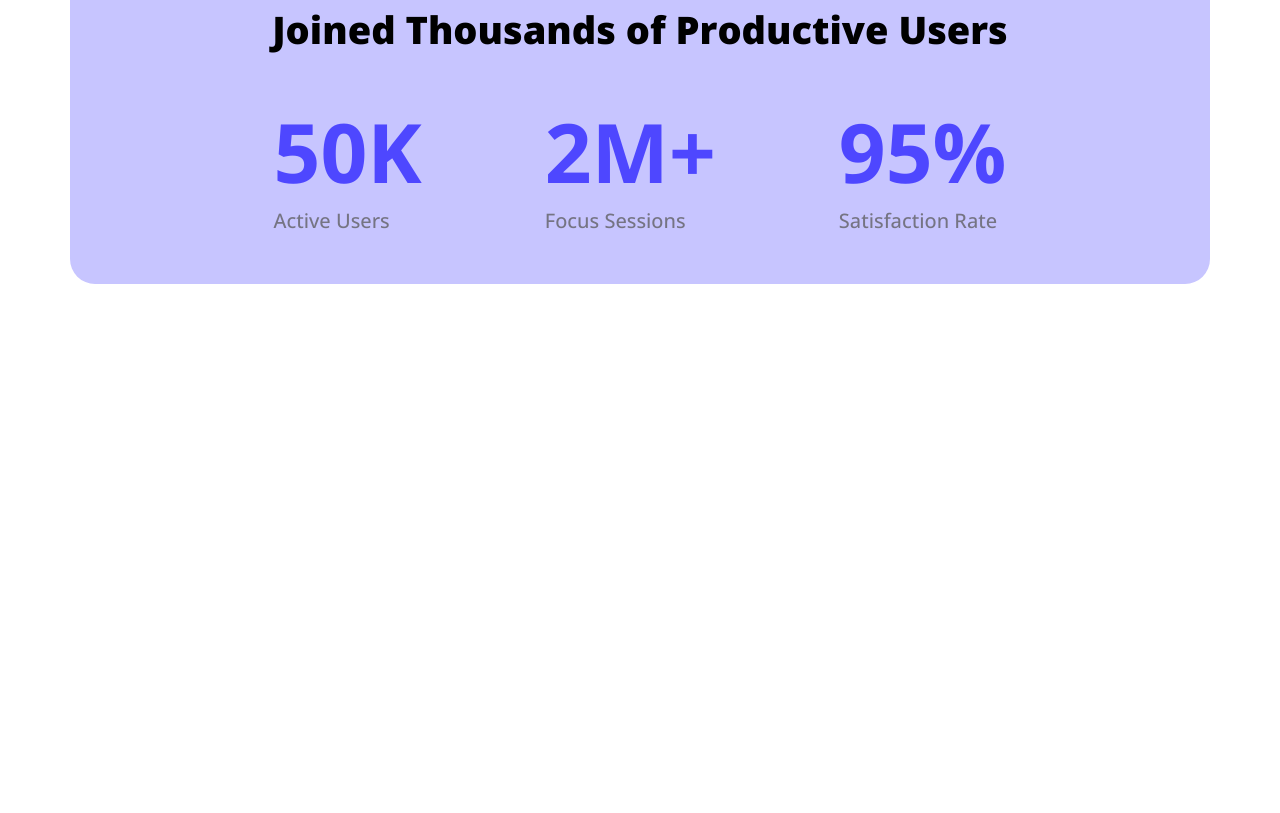
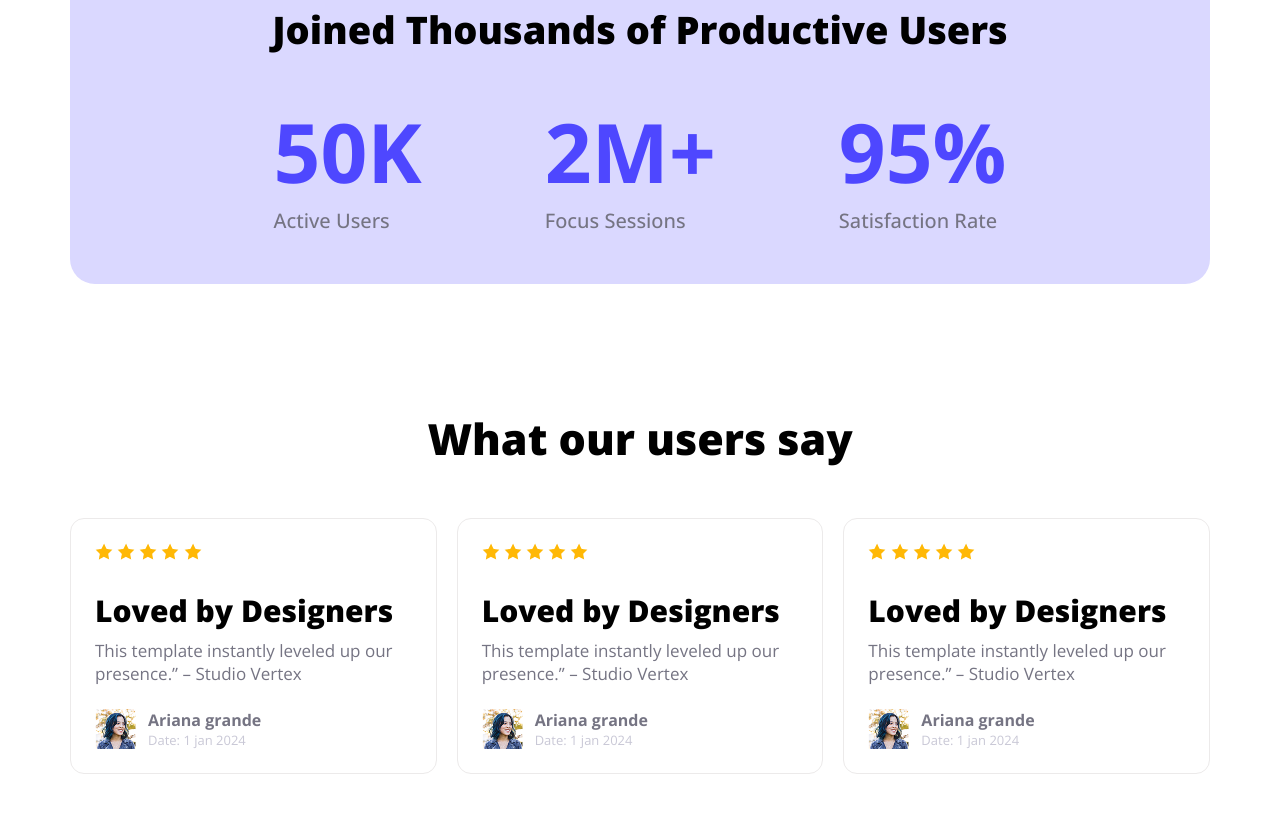
Before and after one commit to sifat-arch/First_assignment_01, a plain HTML site: page index.html in a window 1280 px wide. Shown: the part 1316-2129 px from the top of the page. Before the commit the page ends 1725 px from the top, so only its background shows below. Drawn offline with nearby package versions, Linux system fonts and the light colour scheme.

Commit message:
added feedback section

```diff
--- a/index.html
+++ b/index.html
@@ -67,6 +67,91 @@
         </div>
       </section>
       <!-- productive users section starts -->
+
+      <!-- Users feedback section starts -->
+      <section class="users-feedback">
+        <h3
+          class="primary-title"
+          style="margin-bottom: 50px; text-align: center"
+        >
+          What our users say
+        </h3>
+        <div class="users-feedback-container">
+          <div class="user-section">
+            <div class="icons">
+              <img src="./images/icon-star.png" alt="star" />
+              <img src="./images/icon-star.png" alt="star" />
+              <img src="./images/icon-star.png" alt="star" />
+              <img src="./images/icon-star.png" alt="star" />
+              <img src="./images/icon-star.png" alt="star" />
+            </div>
+            <div class="disc">
+              <h4>Loved by Designers</h4>
+              <p>
+                This template instantly leveled up our presence.” – Studio
+                Vertex
+              </p>
+            </div>
+
+            <div class="feedback">
+              <img src="./images/avatar.png" alt="avatar" />
+              <div class="feedback-desc">
+                <h5>Ariana grande</h5>
+                <p>Date: 1 jan 2024</p>
+              </div>
+            </div>
+          </div>
+          <div class="user-section">
+            <div class="icons">
+              <img src="./images/icon-star.png" alt="star" />
+              <img src="./images/icon-star.png" alt="star" />
+              <img src="./images/icon-star.png" alt="star" />
+              <img src="./images/icon-star.png" alt="star" />
+              <img src="./images/icon-star.png" alt="star" />
+            </div>
+            <div class="disc">
+              <h4>Loved by Designers</h4>
+              <p>
+                This template instantly leveled up our presence.” – Studio
+                Vertex
+              </p>
+            </div>
+
+            <div class="feedback">
+              <img src="./images/avatar.png" alt="avatar" />
+              <div class="feedback-desc">
+                <h5>Ariana grande</h5>
+                <p>Date: 1 jan 2024</p>
+              </div>
+            </div>
+          </div>
+          <div class="user-section">
+            <div class="icons">
+              <img src="./images/icon-star.png" alt="star" />
+              <img src="./images/icon-star.png" alt="star" />
+              <img src="./images/icon-star.png" alt="star" />
+              <img src="./images/icon-star.png" alt="star" />
+              <img src="./images/icon-star.png" alt="star" />
+            </div>
+            <div class="disc">
+              <h4>Loved by Designers</h4>
+              <p>
+                This template instantly leveled up our presence.” – Studio
+                Vertex
+              </p>
+            </div>
+
+            <div class="feedback">
+              <img src="./images/avatar.png" alt="avatar" />
+              <div class="feedback-desc">
+                <h5>Ariana grande</h5>
+                <p>Date: 1 jan 2024</p>
+              </div>
+            </div>
+          </div>
+        </div>
+      </section>
+      <!-- Users feedback section ends -->
     </main>
     <footer></footer>
   </body>
--- a/styles/styles.css
+++ b/styles/styles.css
@@ -92,7 +92,7 @@ main {
 
 /* productive users section starts */
 .productive-users {
-  background-color: #c7c5ff;
+  background-color: #dad8ff;
   margin: 125px 0;
   border-radius: 25px;
   padding: 50px 142px;
@@ -119,3 +119,44 @@ main {
   font-weight: 500;
   color: #757483;
 }
+/* users feedback section starts */
+.users-feedback {
+  margin-bottom: 100px;
+}
+.users-feedback-container {
+  display: flex;
+  gap: 20px;
+}
+
+.user-section {
+  padding: 24px;
+  border: 0.5px solid rgb(236, 234, 234);
+  border-radius: 14px;
+}
+.icons {
+  margin-bottom: 25px;
+}
+.disc h4 {
+  font-size: 30px;
+  font-weight: 800;
+  margin-bottom: 8px;
+}
+.disc p {
+  font-size: 17px;
+  margin-bottom: 24px;
+  color: #757483;
+}
+.feedback {
+  display: flex;
+  gap: 12px;
+}
+
+.feedback h5 {
+  font-size: 16px;
+  color: #757483;
+}
+
+.feedback p {
+  font-size: 13px;
+  color: #c9c8d6;
+}
```
